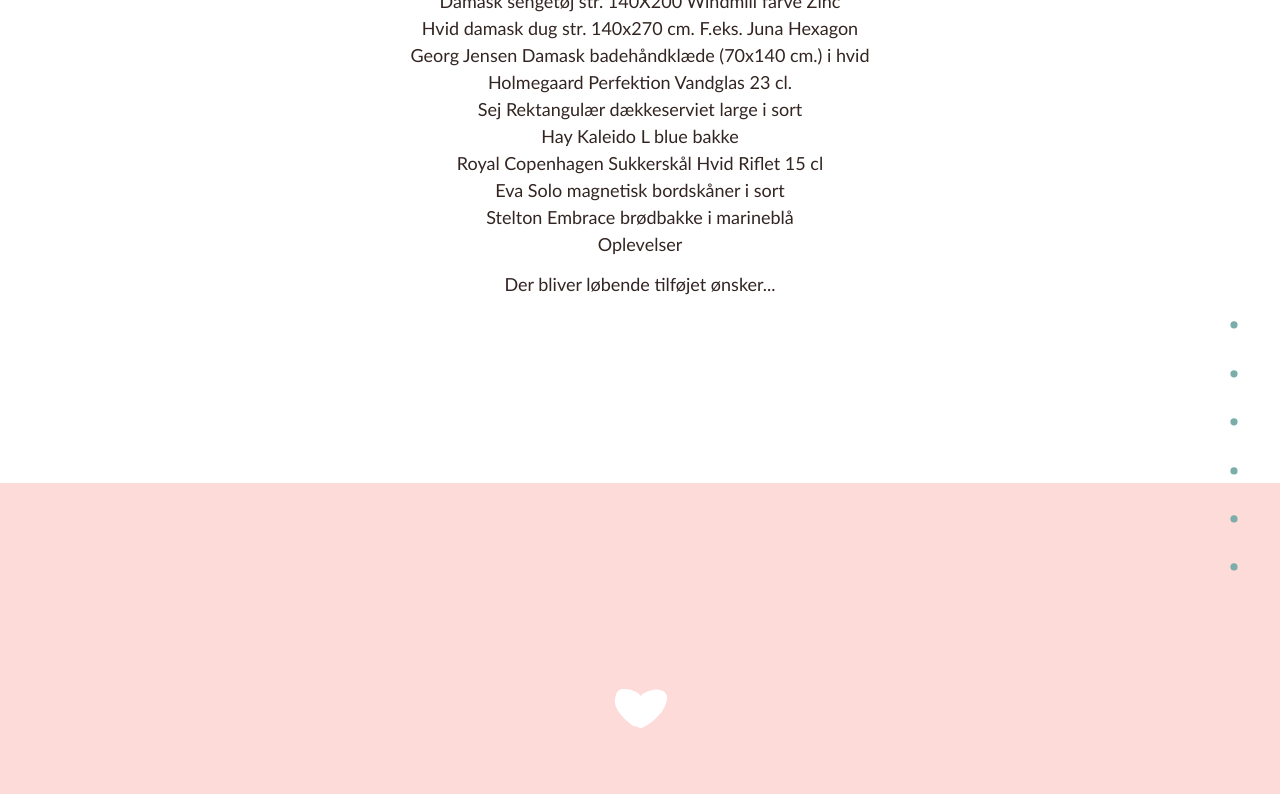
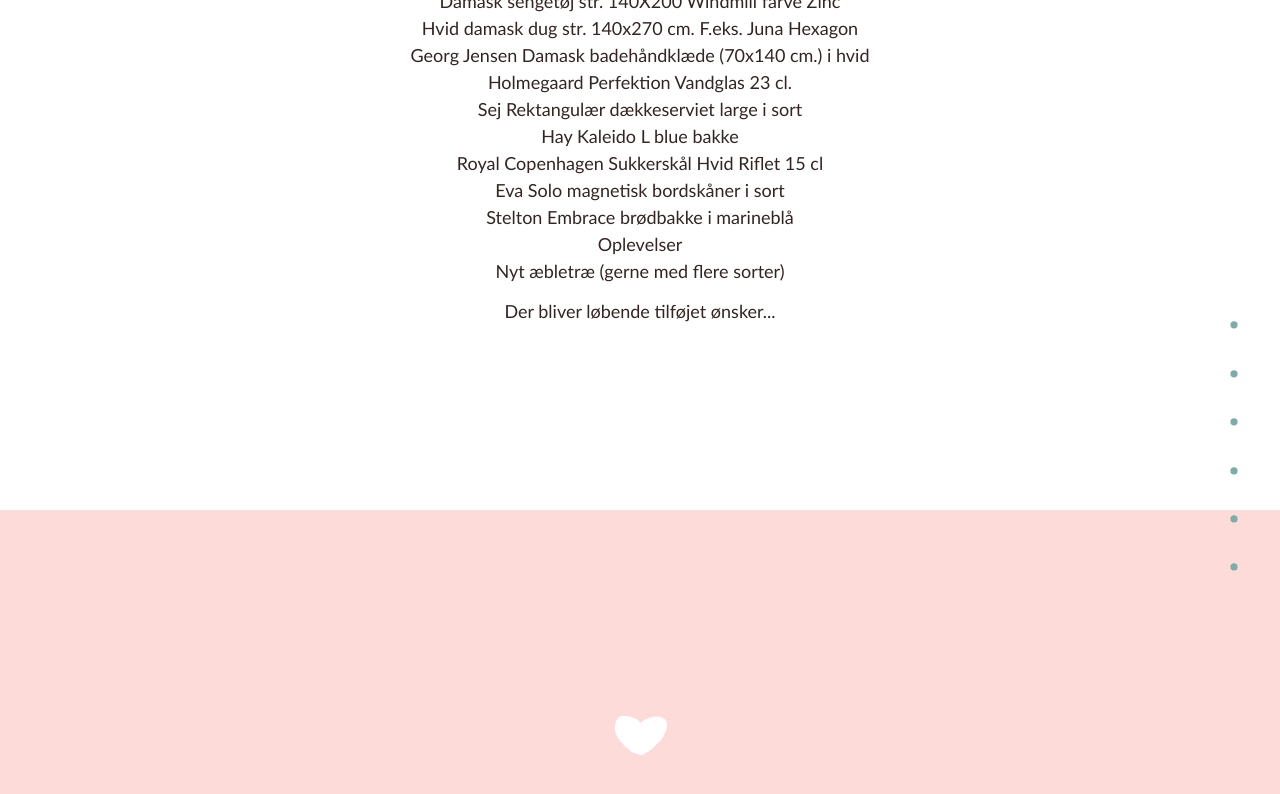
Before and after one commit to jacobmohl/skal-giftes, a Jekyll site: the page built from index.html, in a window 1280 px wide and 900 px high, scrolled down 6009 px. Shown: the top 794 px of the window. Built offline with Jekyll 4.4.1, drawn with Linux system fonts in a browser that asks for light colours.

Commit message:
Opdateret ønskeliste

```diff
--- a/index.html
+++ b/index.html
@@ -178,7 +178,8 @@
             Royal Copenhagen Sukkerskål Hvid Riflet 15 cl<br>
             Eva Solo magnetisk bordskåner i sort<br>
             Stelton Embrace brødbakke i marineblå<br>
-            Oplevelser
+            Oplevelser<br>
+            Nyt æbletræ (gerne med flere sorter)<br>
         </p>
         <p>Der bliver løbende tilføjet ønsker...</p>
         <br><br><br>
```
